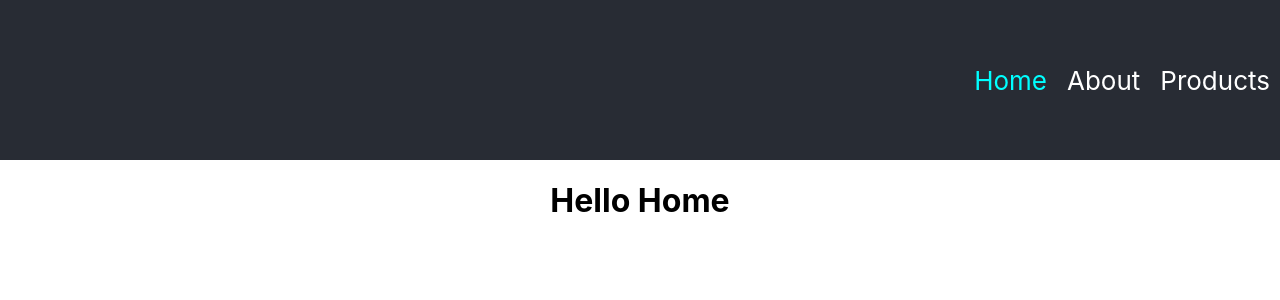
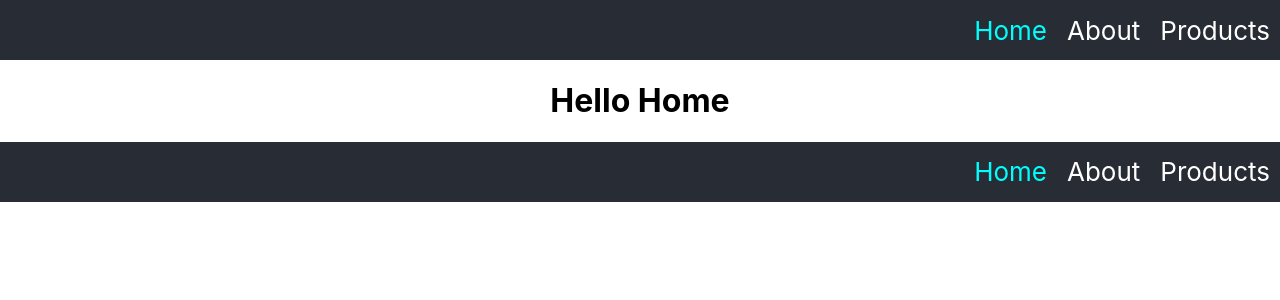
Before and after one commit to nikaasv/dissertation, a React (Create React App) app: page / in a window 1280 px wide. Shown: the top 300 px of the page. Built offline with nearby package versions, Linux system fonts and the light colour scheme.

Commit message:
footer, navigation folders

```diff
--- a/src/App.css
+++ b/src/App.css
@@ -2,9 +2,11 @@
   text-align: center;
 }
 
-.App-header {
+.App-header,
+.App-footer {
   background-color: #282c34;
-  min-height: 20vh;
+  height: 15vh;
+  max-height: 60px;
   display: flex;
   flex-direction: row;
   align-items: center;
@@ -12,19 +14,3 @@
   font-size: calc(10px + 2vmin);
   color: white;
 }
-
-.main-nav a {
-  text-decoration: none;
-  color: white;
-  margin: 0 10px;
-  transition: color 0.3s linear;
-}
-
-.main-nav a.active {
-  color: aqua;
-}
-
-.main-nav a:hover {
-  color: darkslateblue;
-  transition: color 0.1s linear;
-}
--- a/src/App.jsx
+++ b/src/App.jsx
@@ -1,20 +1,17 @@
 import React from "react";
 import "./App.css";
-import { NavLink } from "react-router-dom";
+import Navigation from "./components/Navigation";
 
 function App(props) {
   return (
     <div className="App">
       <header className="App-header">
-        <nav className="main-nav">
-          <NavLink to="/" exact>
-            Home
-          </NavLink>
-          <NavLink to="/about">About</NavLink>
-          <NavLink to="/products">Products</NavLink>
-        </nav>
+        <Navigation role="main" />
       </header>
       {props.children}
+      <footer className="App-footer">
+        <Navigation role="footer" />
+      </footer>
     </div>
   );
 }
--- /dev/null
+++ b/src/components/Navigation/Navigation.css
@@ -0,0 +1,18 @@
+.main-nav a,
+.footer-nav a {
+  text-decoration: none;
+  color: white;
+  margin: 0 10px;
+  transition: color 0.3s linear;
+}
+
+.main-nav a.active,
+.footer-nav a.active {
+  color: aqua;
+}
+
+.main-nav a:hover,
+.footer-nav a:hover {
+  color: darkslateblue;
+  transition: color 0.1s linear;
+}
--- /dev/null
+++ b/src/components/Navigation/index.jsx
@@ -0,0 +1,15 @@
+import React from "react";
+import "./Navigation.css";
+import { NavLink } from "react-router-dom";
+
+const Navigation = props => (
+  <nav className={`${props.role}-nav`}>
+    <NavLink to="/" exact>
+      Home
+    </NavLink>
+    <NavLink to="/about">About</NavLink>
+    <NavLink to="/products">Products</NavLink>
+  </nav>
+);
+
+export default Navigation;
```
